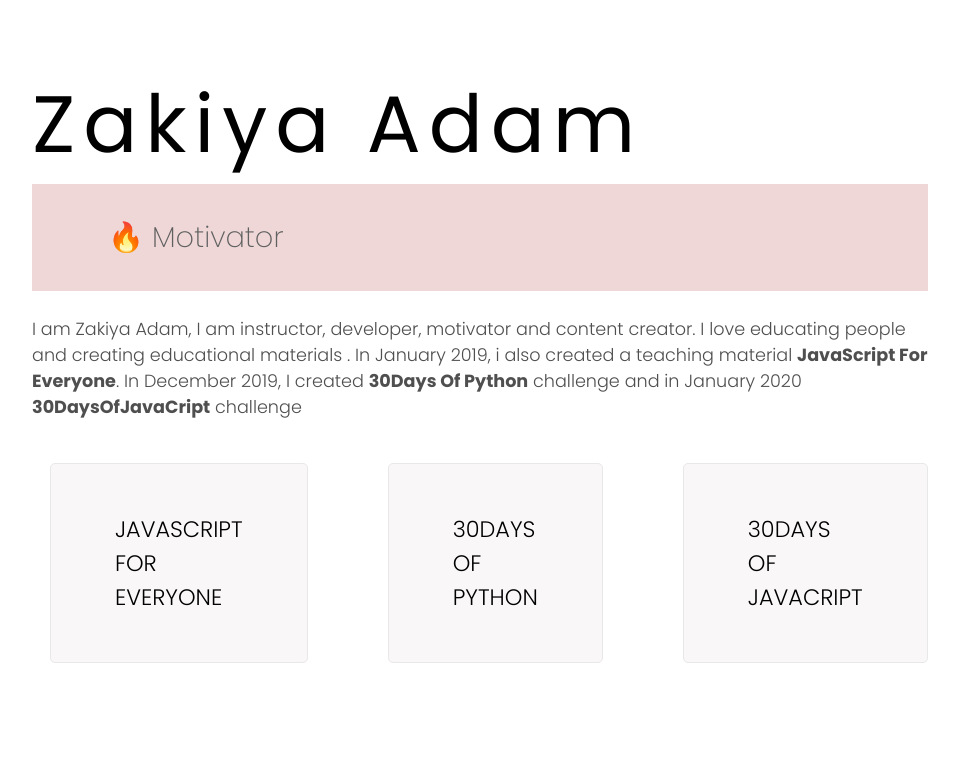
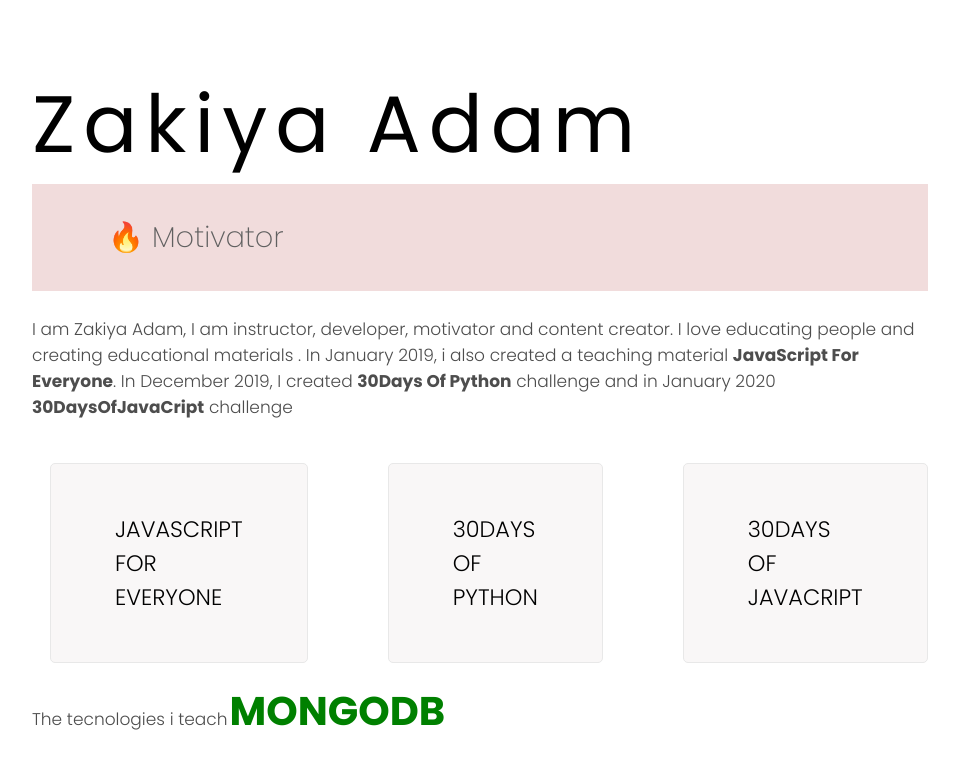
Before and after one commit to bintadam/me, a plain HTML site: page index.html in a window 1280 px wide. Shown: the whole page, without its empty margins (160-1119 px from the left). Drawn offline with nearby package versions, Linux system fonts and the light colour scheme.

Commit message:
add function

```diff
--- a/index.html
+++ b/index.html
@@ -20,6 +20,10 @@
                 <li>30Days Of JavaCript</li>
             </ul>
         </div>
+        <div id="tech">
+            <p>The tecnologies i teach </p>
+            <div id="tecnologies"></div>
+        </div>
         <script src="https://code.jquery.com/jquery-3.6.0.min.js"></script>
         <script src="script.js"></script>
     </body>
--- a/script.js
+++ b/script.js
@@ -8,20 +8,20 @@ const hobbies  =[
 ]
 
 const tecnologies = [
-    "React",
-    "Redux",
-    "MONGODB",
-    "JAVASCRIPT",
-    "NODE",
-    "PYTHON",
-    "PANDAS",
-    "HTML",
-    "NUMPY",
+    { name: "React", color: "red" },
+    { name: "Redux", color: "blue" },
+    { name: "MONGODB", color: "green" },
+    { name: "JAVASCRIPT", color: "orange" },
+    { name: "NODE", color: "purple" },
+    { name: "PYTHON", color: "yellow" },
+    { name: "PANDAS", color: "pink" },
+    { name: "HTML", color: "cyan" },
+    { name: "NUMPY", color: "brown" },
 ]
 
 function displayHobbies(){
     const hobbiesList = $('#hobbiesList');
-    index = 0;
+    let index = 0;
 
     function changeHobby(){
         hobbiesList.fadeOut(400, function(){
@@ -43,7 +43,31 @@ function displayHobbies(){
 
 }
 
+function displayTecnologies(){
+    const tecnologiesList = $('#tecnologies');
+    let index =0;
+    function changeTecnologies(){
+        const tecnology = tecnologies[index]
+        tecnologiesList.fadeOut(400, function(){
+            tecnologiesList.text(tecnology.name);
+            tecnologiesList.css("color", tecnology.color)
+            tecnologiesList.fadeIn(400)
+        });
+
+        index++;
+
+        if(index === tecnologies.length){
+            index = 0;
+        }
+    }
+
+    changeTecnologies()
+
+    setInterval(changeTecnologies, 2000)
+}
+
 
 $(document).ready(function(){
    displayHobbies();
+   displayTecnologies();
 })
--- a/styles.css
+++ b/styles.css
@@ -19,7 +19,7 @@ h1{
 }
 
 #hobbiesContainer{
-    background-color: rgb(239, 215, 215);
+    background-color: rgb(241, 220, 220);
     width: 100%;
     padding: 2rem;
     font-size: 1.8rem;
@@ -30,7 +30,7 @@ h1{
 #hobbiesList{
     display: inline-block;
     white-space: nowrap;
-    animation: moveHobbies 20s linear infinite;
+    animation: moveHobbies 10s linear infinite;
 }
 
 @keyframes moveHobbies{
@@ -41,8 +41,8 @@ h1{
 p{
     padding: 25px 0px;
     font-weight: 300;
-    color: #4f4f4f;
-    font-size: 1.1rem;
+    color: #4d4d4d;
+    font-size: 17px;
 }
 
 .challenges{
@@ -66,3 +66,23 @@ p{
     box-shadow: 0.5px 0.5px 0.5px 0.5px rgb(255, 255, 255);
     background-color: #f9f7f7;
 }
+
+#tech{
+    display: flex;
+}
+#tecnologies{
+    font-size: 2.5rem;
+    font-weight: 700;
+    padding-left: 2px;
+}
+
+#hobbiesList{
+    display: inline-block;
+    white-space: nowrap;
+    animation: moveHobbies 20s linear infinite;
+}
+
+@keyframes moveHobbies{
+    100%{transform: translate(100%);}
+    100% {transform: translateX(100%);}
+}
```
